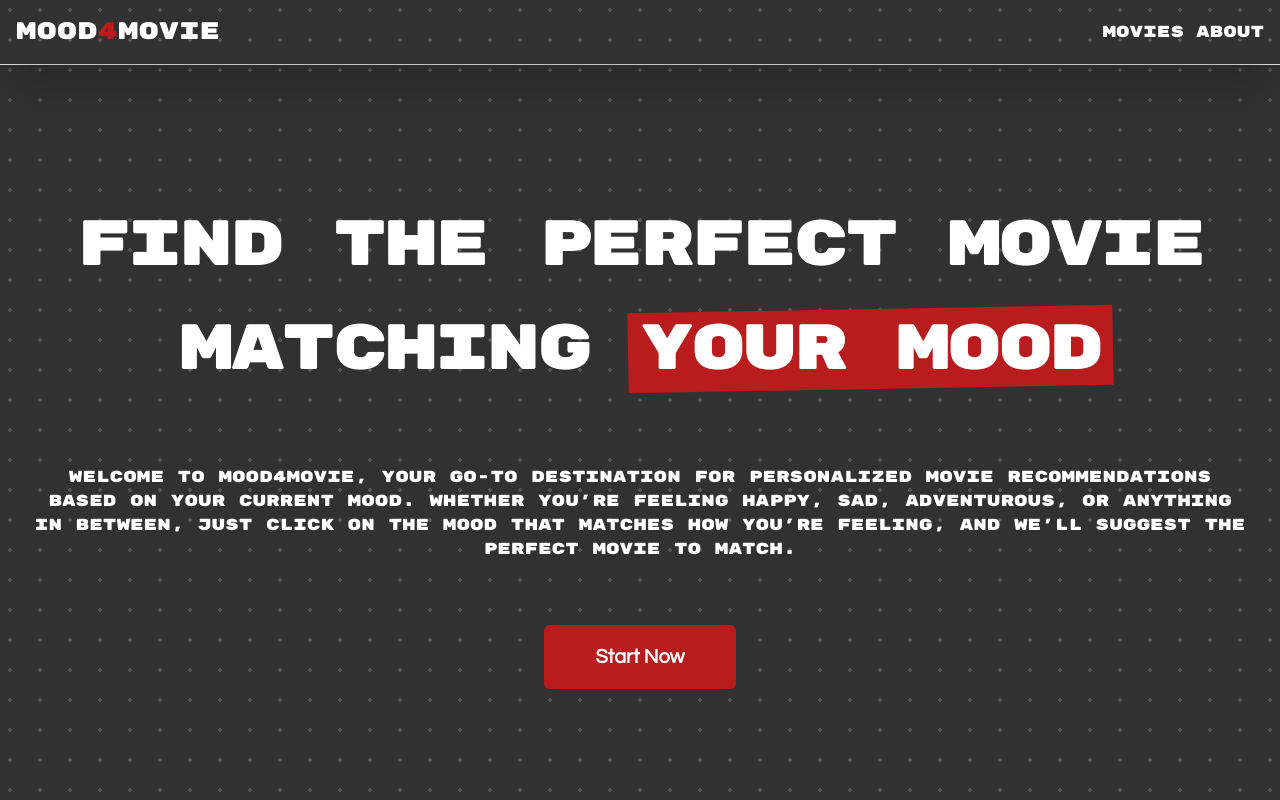
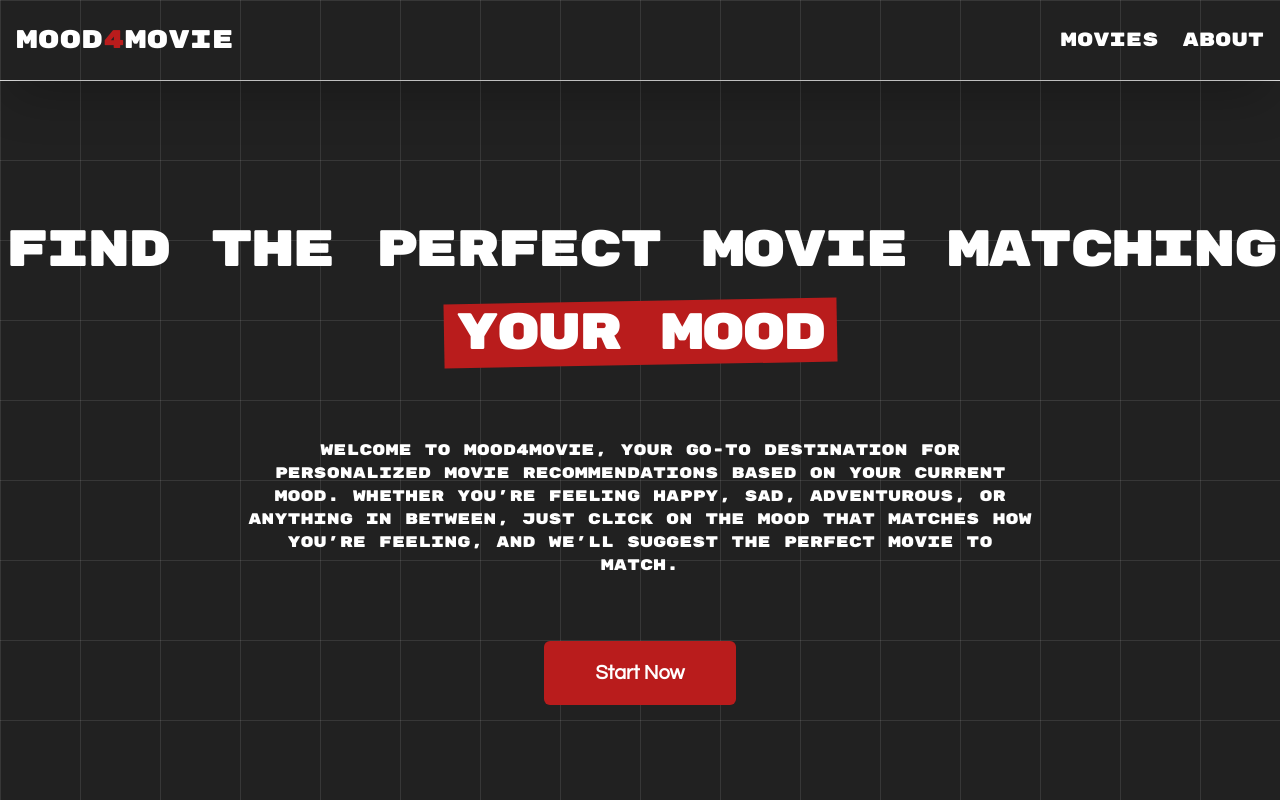
Before and after one commit to yossef-assouline/mood4movie, a Next.js app: page / in a window 1280 px wide. Shown: the top 800 px of the page. Built offline with nearby package versions, Linux system fonts and the light colour scheme; a web font is replaced by a local one.

Commit message:
finished responsive , added movie  poster on larger resolution

```diff
--- a/app/globals.css
+++ b/app/globals.css
@@ -36,18 +36,39 @@
 
     --radius: 0.5rem;
   }
-  .wrapper {
+  .wrapper{
     width: 100%;
-    height: 100%;
-    /* Add your background pattern here */
-    background-color: #313131;
-    background-image: radial-gradient(
-      rgba(255, 255, 255, 0.171) 2px,
-      transparent 0
+  height: 100%;
+
+  background: #212121;
+  --gap: 5em;
+  --line: 1px;
+  --color: rgba(255, 255, 255, 0.2);
+
+  background-image: linear-gradient(
+      -90deg,
+      transparent calc(var(--gap) - var(--line)),
+      var(--color) calc(var(--gap) - var(--line) + 1px),
+      var(--color) var(--gap)
+    ),
+    linear-gradient(
+      0deg,
+      transparent calc(var(--gap) - var(--line)),
+      var(--color) calc(var(--gap) - var(--line) + 1px),
+      var(--color) var(--gap)
     );
-    background-size: 30px 30px;
-    background-position: -5px -5px;
+  background-size: var(--gap) var(--gap);
   }
+
+  @keyframes move {
+    0% {
+      background-position: 0 0;
+    }
+    100% {
+      background-position: 40px 40px;
+    }
+  }
+
   .youtube-wrapper {
     padding-top: 56.25%;
   }
--- a/components/ui/Explaination.jsx
+++ b/components/ui/Explaination.jsx
@@ -5,7 +5,7 @@ export const Explaination = () => {
     <div className="flex flex-col items-center text-center mt-12 mb-8 ">
       <h1 className="text-[4vw] text-white">
         How it{" "}
-        <span className="relative whitespace-nowrap">
+        <span className="relative whitespace-nowrap hover:text-[4.5vw] duration-300">
           <span className="absolute bg-red-700 -left-2 -top-1 -bottom-1 -right-2 md:-left-3 md:-top-0 md:-bottom-0 md:-right-3 -rotate-1"></span>
           <span className="relative text-neutral text-white">Works?</span>
         </span>
--- a/components/ui/Hero.jsx
+++ b/components/ui/Hero.jsx
@@ -7,14 +7,14 @@ export const Hero = () => {
     <>
     <div className="min-h-screen flex items-center">
     <div className=" transition-transform flex flex-col items-center  -mt-12">
-      <h1 className="text-center text-[5vw] leading-relaxed tracking-tighter text-white">
+      <h1 className="text-center text-[5vw] xl:text-[4vw] 2xl:text-[3vw] 2xl:pl-8 2xl:pr-8 leading-relaxed tracking-tighter text-white ">
         Find The Perfect movie matching{" "}
-        <span className="relative whitespace-nowrap">
+        <span className="relative whitespace-nowrap hover:text-[5.5vw] xl:hover:text-[4.5vw] 2xl:hover:text-[3.5vw] duration-300">
           <span className="absolute bg-red-700 -left-2 -top-1 -bottom-1 -right-2 md:-left-3 md:-top-0 md:-bottom-0 md:-right-3 -rotate-1"></span>
-          <span className="relative text-neutral text-white">your mood</span>
+          <span className="relative text-neutral text-white " >your mood</span>
         </span>
       </h1>
-      <p className="text-center mt-16 pl-8 pr-8 text-white">
+      <p className="text-center mt-16 pl-8 pr-8 text-white xl:text-[1.2vw] xl:w-4/6">
         Welcome to Mood4Movie, your go-to destination for personalized movie
         recommendations based on your current mood. Whether you're feeling
         happy, sad, adventurous, or anything in between, just click on the mood
@@ -22,12 +22,12 @@ export const Hero = () => {
         match.
       </p>
 
-      <Link href="/mood-picker" className="overflow-hidden flex justify-center items-center mt-16 font-questrial sm:w-48 sm:h-16 w-32  h-12 bg-red-700 text-white border-none rounded-md text-xl font-bold cursor-pointer relative z-10 group">
+      <Link href="/mood-picker" className="overflow-hidden flex justify-center hover:scale-105 duration-300 items-center mt-16 font-questrial sm:w-48 sm:h-16 w-32  h-12 bg-red-700 text-white border-none rounded-md text-xl font-bold cursor-pointer relative z-10 group">
         Start Now
         <span className="absolute w-36 h-32 -top-16 -left-2 bg-white rotate-12 transform scale-x-0 group-hover:scale-x-150 transition-transform group-hover:duration-500 duration-1000 origin-left"></span>
         <span className="absolute w-36 h-32 -top-16 -left-2 bg-red-700 rotate-12 transform scale-x-0 group-hover:scale-x-150 transition-transform group-hover:duration-700 duration-700 origin-left"></span>
         <span className="absolute w-36 h-32 -top-16 -left-2 bg-red-400 rotate-12 transform scale-x-0 group-hover:scale-x-50 transition-transform group-hover:duration-1000 duration-500 origin-left"></span>
-        <span className="text-center group-hover:opacity-100 group-hover:duration-1000 duration-100 opacity-0 absolute sm:top-5 top-2 left-0 z-10 w-full">
+        <span className="text-center group-hover:opacity-100 group-hover:duration-1000 duration-100 opacity-0 absolute sm:top-5 top-2 left-0 z-10 w-full ">
           Start Now
         </span>
       </Link>
--- a/components/ui/Loader.jsx
+++ b/components/ui/Loader.jsx
@@ -2,26 +2,26 @@ import React from 'react'
 
 export const Loader = () => {
   return (
-    <div class="boxes">
-    <div class="box">
+    <div className="boxes">
+    <div className="box">
         <div></div>
         <div></div>
         <div></div>
         <div></div>
     </div>
-    <div class="box">
+    <div className="box">
         <div></div>
         <div></div>
         <div></div>
         <div></div>
     </div>
-    <div class="box">
+    <div className="box">
         <div></div>
         <div></div>
         <div></div>
         <div></div>
     </div>
-    <div class="box">
+    <div className="box">
         <div></div>
         <div></div>
         <div></div>
--- a/components/ui/NavBar.jsx
+++ b/components/ui/NavBar.jsx
@@ -16,18 +16,18 @@ export default function Navbar() {
 
   return (
     <nav>
-      <div className="flex relative z-10 shadow-2xl h-16 ">
-        <Link href={"/"} className="text-2xl text-white self-center ml-4">
+      <div className="flex relative z-10 shadow-2xl max-sm:h-16 h-[10vh] ">
+        <Link href={"/"} className="max-sm:text-2xl lg:text-[2vw] max-xl:text-[2.5vw] text-white self-center ml-4 2xl:text-[1.3vw]">
           Mood<span className="text-red-700">4</span>Movie
         </Link>
 
-        <div className="max-sm:hidden flex gap-3 w-full justify-end mr-4 items-center text-md text-white">
+        <div className="max-sm:hidden max-lg:text-[2vw] max-xl:text-[1.5vw] 2xl:text-[1vw] xl:text-[1.5vw] flex gap-6 w-full justify-end mr-4 items-center text-md text-white">
           {pathname === "/" ? (
             ""
           ) : (
             <Link
               href="/"
-              className="relative text-md w-fit block after:block after:content-[''] after:absolute after:h-[3px] after:bg-white after:w-full after:scale-x-0 after:hover:scale-x-100 after:transition after:duration-300 after:origin-left"
+              className="relative max-lg:text-[2vw] max-sm:text-md 2xl:text-[1vw] max-xl:text-[1.5vw] w-fit block after:block after:content-[''] after:absolute after:h-[3px] after:bg-white after:w-full after:scale-x-0 after:hover:scale-x-100 after:transition after:duration-300 after:origin-left"
             >
               Home
             </Link>
@@ -38,14 +38,14 @@ export default function Navbar() {
           ) : (
             <Link
             href="/mood-picker"
-            className="relative text-md w-fit block after:block after:content-[''] after:absolute after:h-[3px] after:bg-white after:w-full after:scale-x-0 after:hover:scale-x-100 after:transition after:duration-300 after:origin-left"
+            className="relative max-lg:text-[2vw] max-xl:text-[1.5vw] 2xl:text-[1vw] max-sm:text-md w-fit block after:block after:content-[''] after:absolute after:h-[3px] after:bg-white after:w-full after:scale-x-0 after:hover:scale-x-100 after:transition after:duration-300 after:origin-left"
           >
             Movies
           </Link>
           )}
           <Link
             href="/about"
-            className="relative text-md w-fit block after:block after:content-[''] after:absolute after:h-[3px] after:bg-white after:w-full after:scale-x-0 after:hover:scale-x-100 after:transition after:duration-300 after:origin-left"
+            className="relative max-sm:text-md w-fit block after:block 2xl:text-[1vw] after:content-[''] after:absolute after:h-[3px] after:bg-white after:w-full after:scale-x-0 after:hover:scale-x-100 after:transition after:duration-300 after:origin-left"
           >
             About
           </Link>
@@ -82,7 +82,7 @@ export default function Navbar() {
           </li>
           <li className="text-3xl relative after:bg-red-700 h-20 after:absolute after:h-1 after:w-0 after:bottom-0 flex items-center justify-start after:left-0 hover:after:w-full after:transition-all after:duration-700">
             <Link href="/mood-picker" className="h-10 ml-4 tracking-tighter">
-              Find a movie
+              Movies
             </Link>
           </li>
         </ul>
--- a/components/ui/Picker.jsx
+++ b/components/ui/Picker.jsx
@@ -21,7 +21,7 @@ export const Picker = () => {
     <>
       <div className="flex flex-col items-center max-sm:h-[60vh]  justify-center sm:mb-24 sm:mt-24 max-sm:mb-4">
         <h1 className="text-white text-2xl sm:-mb-8">Pick A genre:</h1>
-        <div className="flex flex-wrap gap-4 justify-center ">
+        <div className="flex flex-wrap gap-4 justify-center  sm:pl-2 sm:pr-2">
           {categories.map((categorie) => (
             <button
               key={categorie.name}
@@ -30,7 +30,7 @@ export const Picker = () => {
                 fetchMovieAndDetails(categorie.id);
               }}
               href="/mood-picker"
-              className="overflow-hidden flex justify-center items-center mt-16 font-questrial sm:w-48 sm:h-16 w-32  h-12 bg-red-700 text-white border-none rounded-md text-xl font-bold cursor-pointer relative z-10 group"
+              className="overflow-hidden hover:scale-105 duration-300 flex justify-center items-center mt-16 font-questrial sm:w-48 sm:h-16 w-32  h-12 bg-red-700 text-white border-none rounded-md text-xl font-bold cursor-pointer relative z-10 group"
             >
               {categorie.name}
               <span className="absolute w-36 h-32 -top-16 -left-2 bg-white rotate-12 transform scale-x-0 group-hover:scale-x-150 transition-transform group-hover:duration-500 duration-1000 origin-left"></span>
```
Also changed, not shown: components/ui/MovieInfo.jsx (+25 -15 lines).
